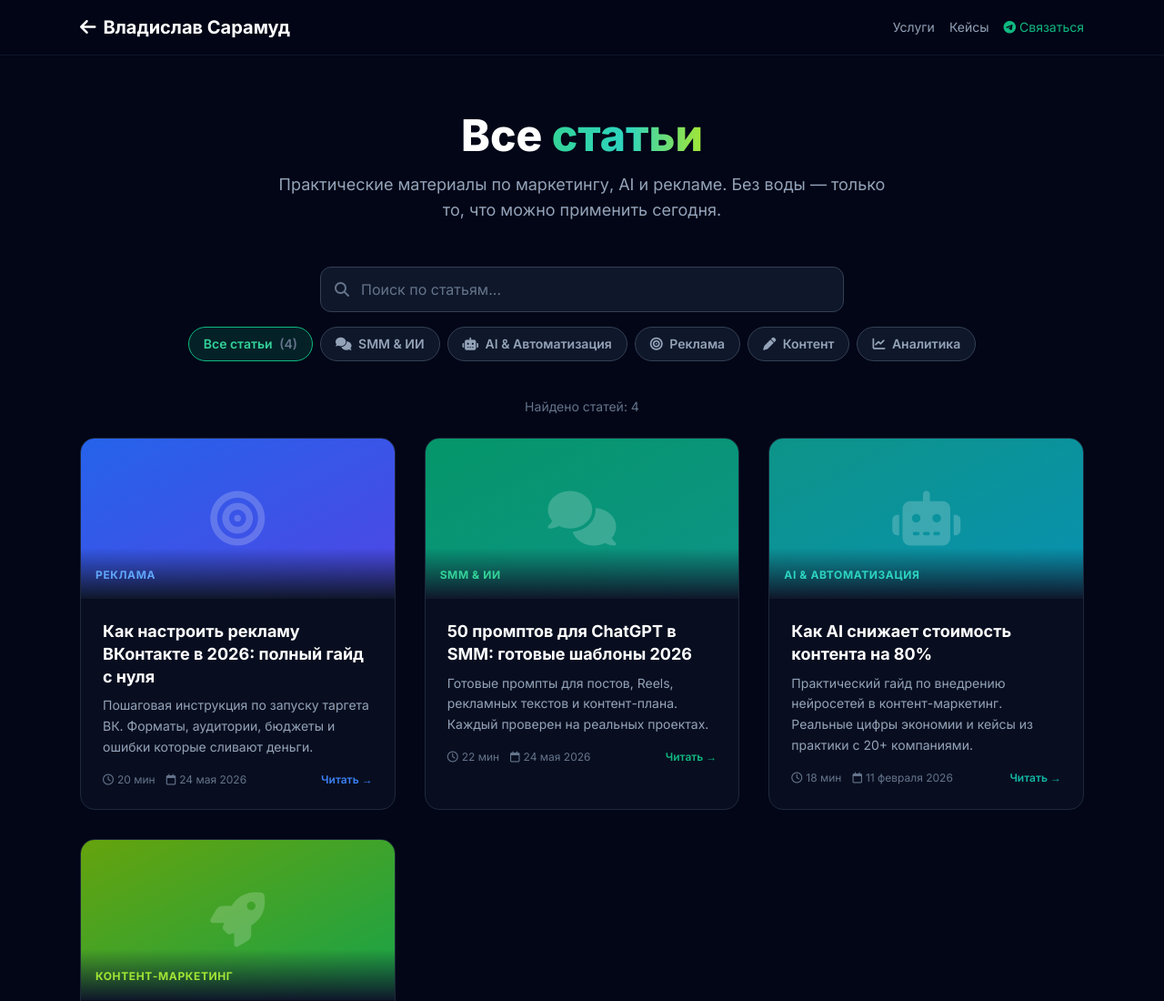
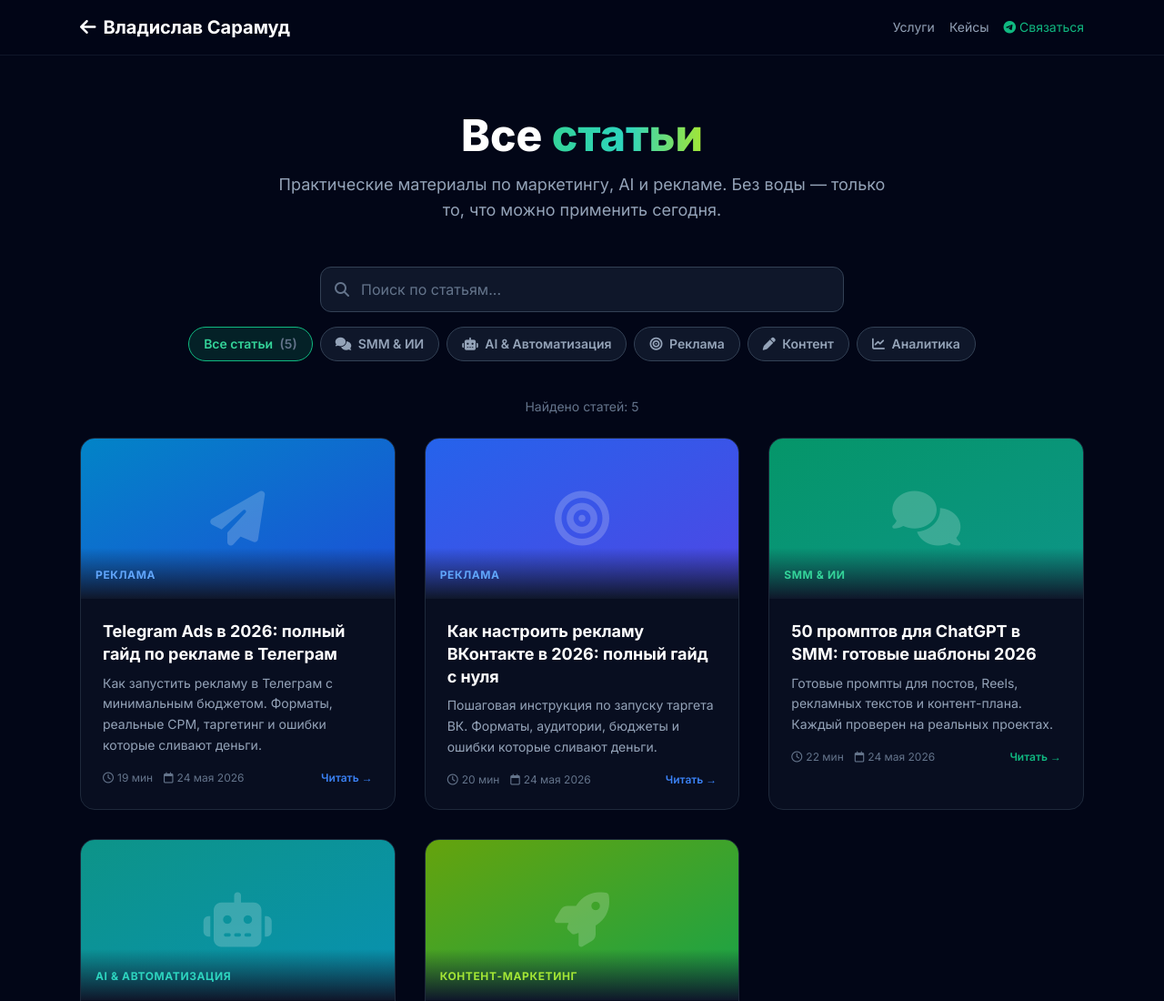
Before and after one commit to vladsaram/vladsaram.github.io, a plain HTML site: page blog.html in a window 1280 px wide. Shown: the top 1100 px of the page at 91% size. Drawn offline with nearby package versions, Linux system fonts and the light colour scheme.

Commit message:
Update blog.html

```diff
--- a/blog.html
+++ b/blog.html
@@ -148,6 +148,18 @@
 <script>
 const ARTICLES = [
     {
+    title: "Telegram Ads в 2026: полный гайд по рекламе в Телеграм",
+    desc: "Как запустить рекламу в Телеграм с минимальным бюджетом. Форматы, реальные CPM, таргетинг и ошибки которые сливают деньги.",
+    category: "Реклама",
+    categoryColor: "blue",
+    icon: "fa-paper-plane",
+    iconBg: "from-sky-600 to-blue-700",
+    read: "19 мин",
+    url: "articles/telegram-ads-2026.html",
+    date: "2026-05-24",
+    dateLabel: "24 мая 2026"
+},
+    {
     title: "Как настроить рекламу ВКонтакте в 2026: полный гайд с нуля",
     desc: "Пошаговая инструкция по запуску таргета ВК. Форматы, аудитории, бюджеты и ошибки которые сливают деньги.",
     category: "Реклама",
```
